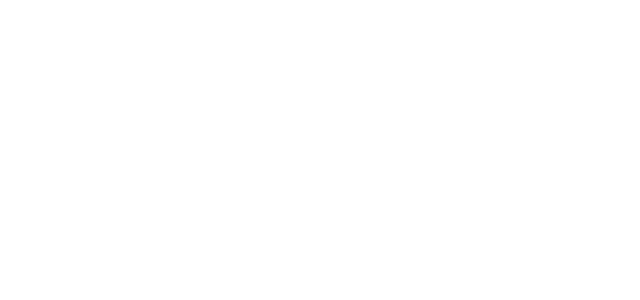
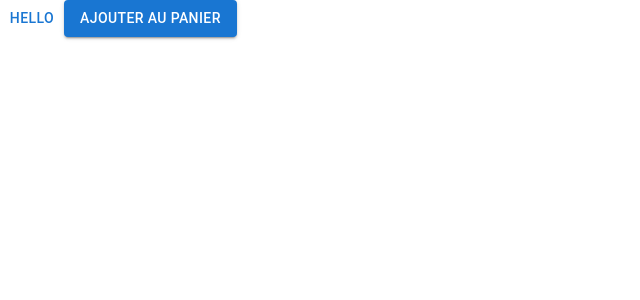
Before and after one commit to Fatou-hub/vite-front-ecommerce, a React (Vite) app: page / in a window 1280 px wide. Shown: the top 300 px of the page, without its empty margins (0-640 px from the left). Built offline with nearby package versions, Linux system fonts and the light colour scheme.

Commit message:
feat(design-system): add common button component

```diff
--- a/src/App.tsx
+++ b/src/App.tsx
@@ -1,8 +1,20 @@
-
+import Button from "./common/design-system/Button";
 
 function App() {
 
-  return
-}
+  return (
+    <>
+    <Button onClick={()=>
+      console.log('Retirer du panier !')}>
+        Hello
+    </Button>
+    <Button
+    variant="contained"
+    onClick={()=> console.log("Ajout au panier ! ")}>
+      Ajouter au panier
+    </Button>
+    </>
+  );
+};
 
 export default App;
--- /dev/null
+++ b/src/common/design-system/Button/Button.tsx
@@ -0,0 +1,22 @@
+import type { ReactElement } from 'react';
+import MuiButton from '@mui/material/Button';
+import type { ButtonProps } from '@mui/material/Button';
+
+type Props = {
+    children: ButtonProps['children'];
+    variant?: ButtonProps ['variant'];
+    type?: ButtonProps['type'];
+    disabled?: ButtonProps['disabled'];
+    onClick: ButtonProps['onClick'];
+}
+
+const Button = ({ children, variant='text', type='button', disabled=false, onClick }: Props):
+    ReactElement => {
+    return (
+        <MuiButton variant={variant} type={type} disabled={disabled} onClick={onClick}>
+            {children}
+        </MuiButton>
+    );
+};
+
+export default Button;
--- /dev/null
+++ b/src/common/design-system/Button/index.tsx
@@ -0,0 +1 @@
+export { default } from './Button';
```
